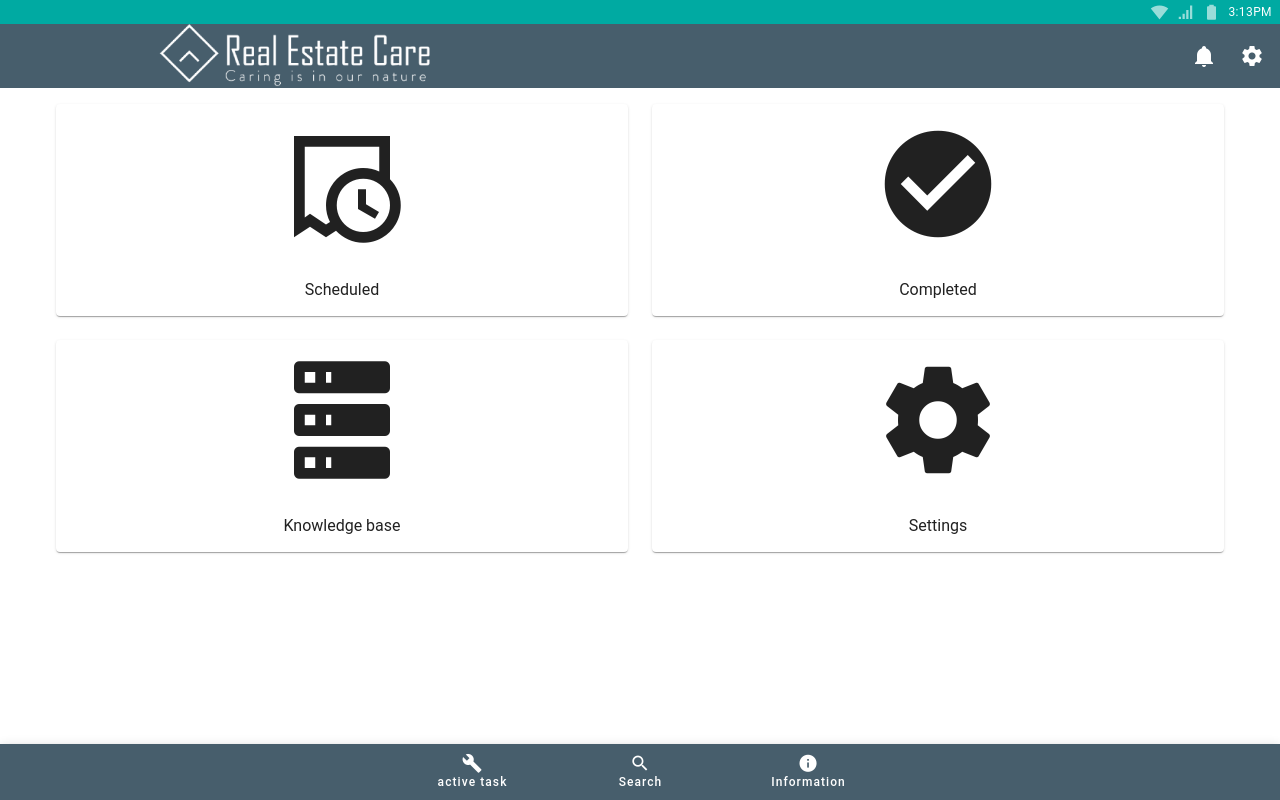
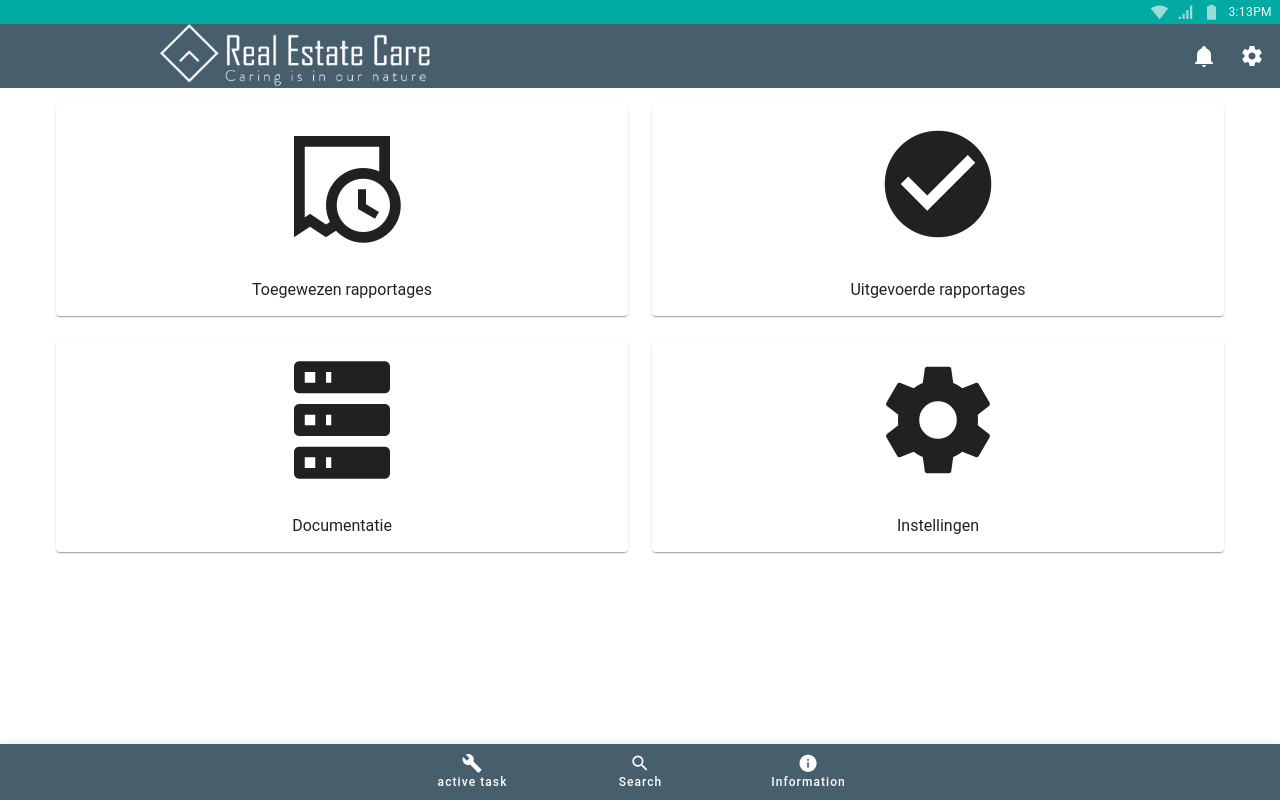
Before and after one commit to JurianWoord/RealEstateCare, a Vue app: page / in a window 1280 px wide. Built offline with nearby package versions, Linux system fonts and the light colour scheme.

Commit message:
kleine veranderingen

```diff
--- a/src/components/damageForm.vue
+++ b/src/components/damageForm.vue
@@ -40,7 +40,7 @@ function formatDate (value) {
 <template>
 
   <v-container>
-    <h1 class="pa-1">Schade</h1>
+    <h1 class="pa-1 text-center">Schade</h1>
     <v-form ref="form" v-model="valid" lazy-validation>
       <v-row>
         <v-col cols="12" md="6">
--- a/src/components/installationForm.vue
+++ b/src/components/installationForm.vue
@@ -32,7 +32,7 @@ const rules = {
 <template>
 
   <v-container>
-    <h1 class="pa-1">Inspectie</h1>
+    <h1 class="pa-1 text-center">Inspectie</h1>
     <v-form ref="form" v-model="valid" lazy-validation>
       <v-row>
         <v-col cols="12" md="6">
--- a/src/components/maitenanceForm.vue
+++ b/src/components/maitenanceForm.vue
@@ -32,7 +32,7 @@ const rules = {
 <template>
 
   <v-container>
-    <h1 class="pa-1">Onderhoud</h1>
+    <h1 class="pa-1 text-center">Onderhoud</h1>
     <v-form ref="form" v-model="valid" lazy-validation>
       <v-row>
         <v-col cols="12" md="6">
--- a/src/components/modificationForm.vue
+++ b/src/components/modificationForm.vue
@@ -34,7 +34,7 @@ const rules = {
 <template>
 
   <v-container>
-    <h1 class="pa-1">Aanpassingen</h1>
+    <h1 class="pa-1 text-center">Aanpassingen</h1>
     <v-form ref="form" v-model="valid" lazy-validation>
       <v-row>
         <v-col cols="12" md="6">
--- a/src/pages/homePage.vue
+++ b/src/pages/homePage.vue
@@ -7,45 +7,53 @@
     <v-row>
 
       <v-col cols="6">
-        <v-card>
-          <v-card-text class="d-flex justify-center">
+        <v-card class="d-flex flex-column align-center justify-center">
+          <v-card-text>
             <v-icon icon="mdi-invoice-clock-outline" size="128"></v-icon>
           </v-card-text>
-          <v-card-actions class="d-flex justify-center">
-            Scheduled
+          <v-card-actions>
+            <div class="text-center">
+              Toegewezen rapportages
+            </div>
           </v-card-actions>
         </v-card>
       </v-col>
 
       <v-col cols="6">
-        <v-card :to="{ name: 'inspectionlist' }">
-          <v-card-text class="d-flex justify-center">
+        <v-card :to="{ name: 'inspectionlist' }" class="d-flex flex-column align-center justify-center">
+          <v-card-text>
             <v-icon icon="mdi-check-circle" size="128"></v-icon>
           </v-card-text>
-          <v-card-actions class="d-flex justify-center">
-            Completed
+          <v-card-actions>
+            <div class="text-center">
+              Uitgevoerde rapportages
+            </div>
           </v-card-actions>
         </v-card>
       </v-col>
 
       <v-col cols="6">
-        <v-card>
-          <v-card-text class="d-flex justify-center">
+        <v-card class="d-flex flex-column align-center justify-center">
+          <v-card-text>
             <v-icon icon="mdi-server" size="128"></v-icon>
           </v-card-text>
-          <v-card-actions class="d-flex justify-center">
-            Knowledge base
+          <v-card-actions>
+            <div class="text-center">
+              Documentatie
+            </div>
           </v-card-actions>
         </v-card>
       </v-col>
 
       <v-col cols="6">
-        <v-card>
-          <v-card-text class="d-flex justify-center">
+        <v-card class="d-flex flex-column align-center justify-center">
+          <v-card-text>
             <v-icon icon="mdi-cog" size="128"></v-icon>
           </v-card-text>
-          <v-card-actions class="d-flex justify-center">
-            Settings
+          <v-card-actions>
+            <div class="text-center">
+              Instellingen
+            </div>
           </v-card-actions>
         </v-card>
       </v-col>
```
